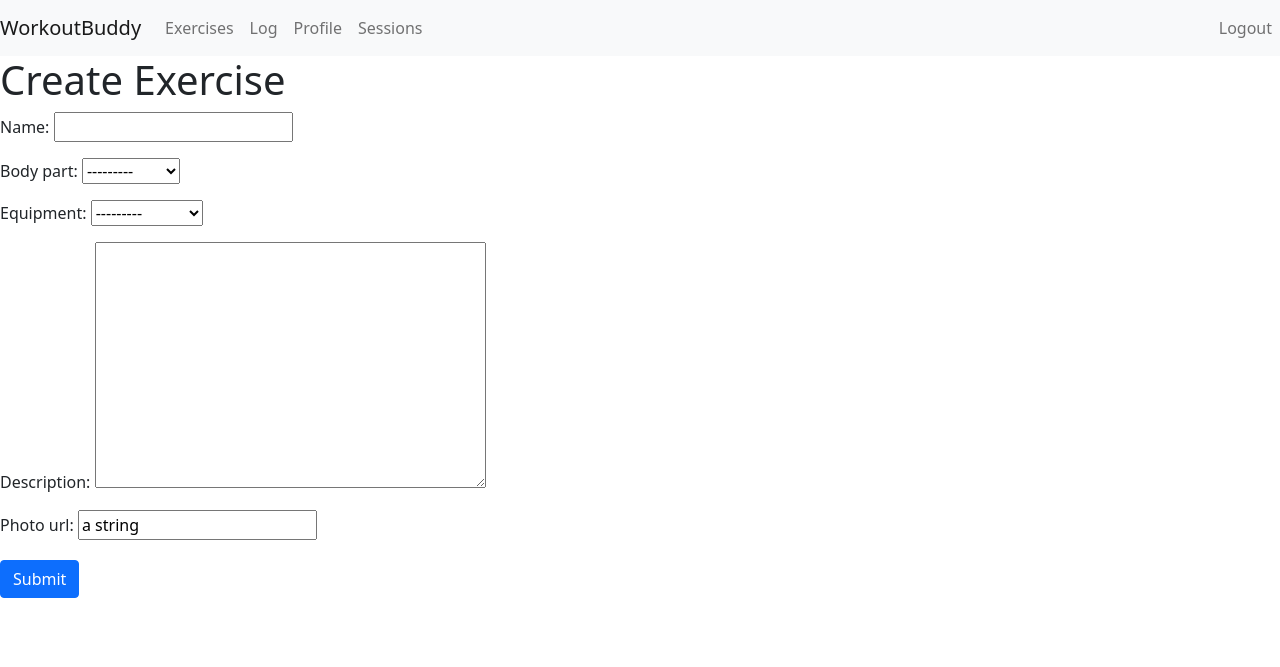
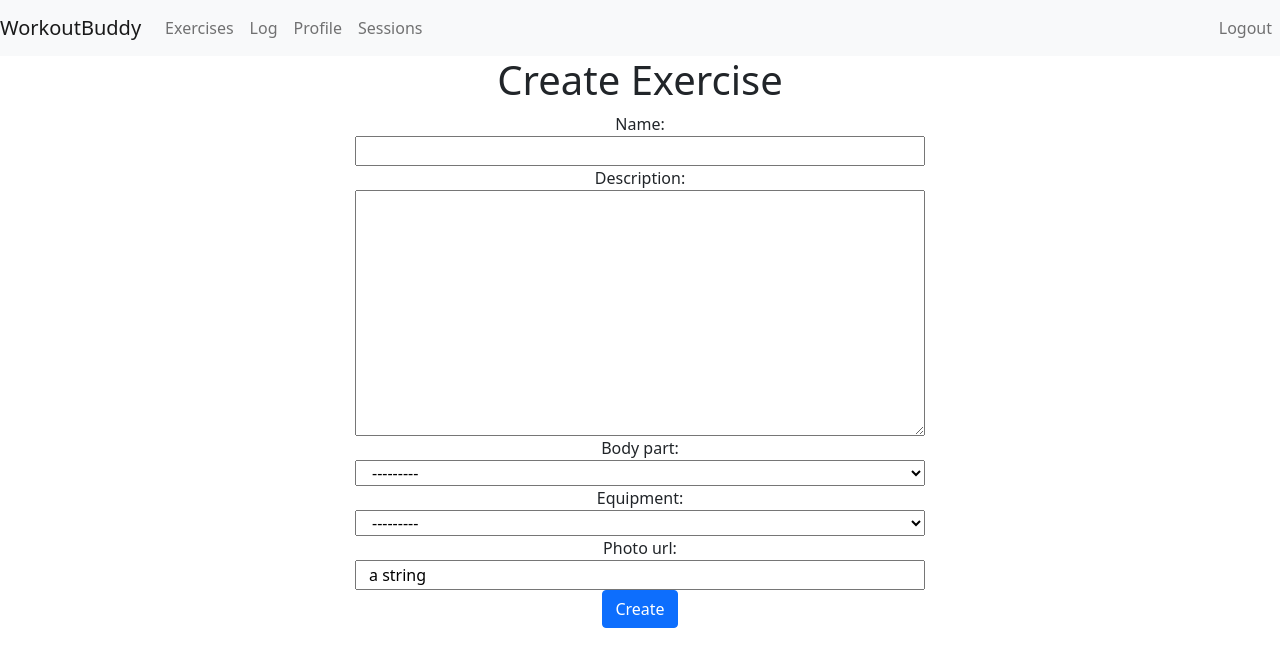
Before and after one commit to qrlandry/WorkoutBuddy, a Django app: page /create_exercise/ in a window 1280 px wide. Shown: the top 667 px of the page. Run offline with Django 4.2, Linux system fonts and the light colour scheme; the visitor is signed in with stand-in values (Sample User, id 1); some libraries are stand-ins or nearby versions.

Commit message:
styled the create exercise

```diff
--- a/fullstack/templates/create_exercise.html
+++ b/fullstack/templates/create_exercise.html
@@ -1,13 +1,37 @@
 {% extends 'main.html' %}
+{% block content %}
 
-{% block content %}
-<h1>Create Exercise</h1>
-<div>
-    <form method="POST" action="">
+<div class="container">
+    <div class="text-center">
+  <h1>Create Exercise</h1>
+  <div class="row">
+    <div class="col-md-6 mx-auto">
+      <form method="POST" action="">
         {% csrf_token %}
-        {{form.as_p}}
-        <button type="submit" class="btn btn-primary my-1">Submit</button>
-    </form>
+        <div class="form-group row">
+          {{ form.name.label_tag }}
+            {{ form.name }}
+        </div>
+        <div class="form-group row">
+            {{ form.description.label_tag }}
+            {{ form.description }}
+          </div>
+        <div class="form-group row">
+            {{ form.body_part.label_tag }}
+            {{ form.body_part }}
+          </div>
+        <div class="form-group row">
+            {{ form.equipment.label_tag }}
+            {{ form.equipment }}
+          </div>
+        <div class="form-group row">
+            {{ form.photo_url.label_tag }}
+            {{ form.photo_url }}
+          </div>
+          <button type="submit" class="btn btn-primary">Create</button>
+      </form>
+    </div>
+  </div>
 </div>
-
+</div>
 {% endblock content %}
```
